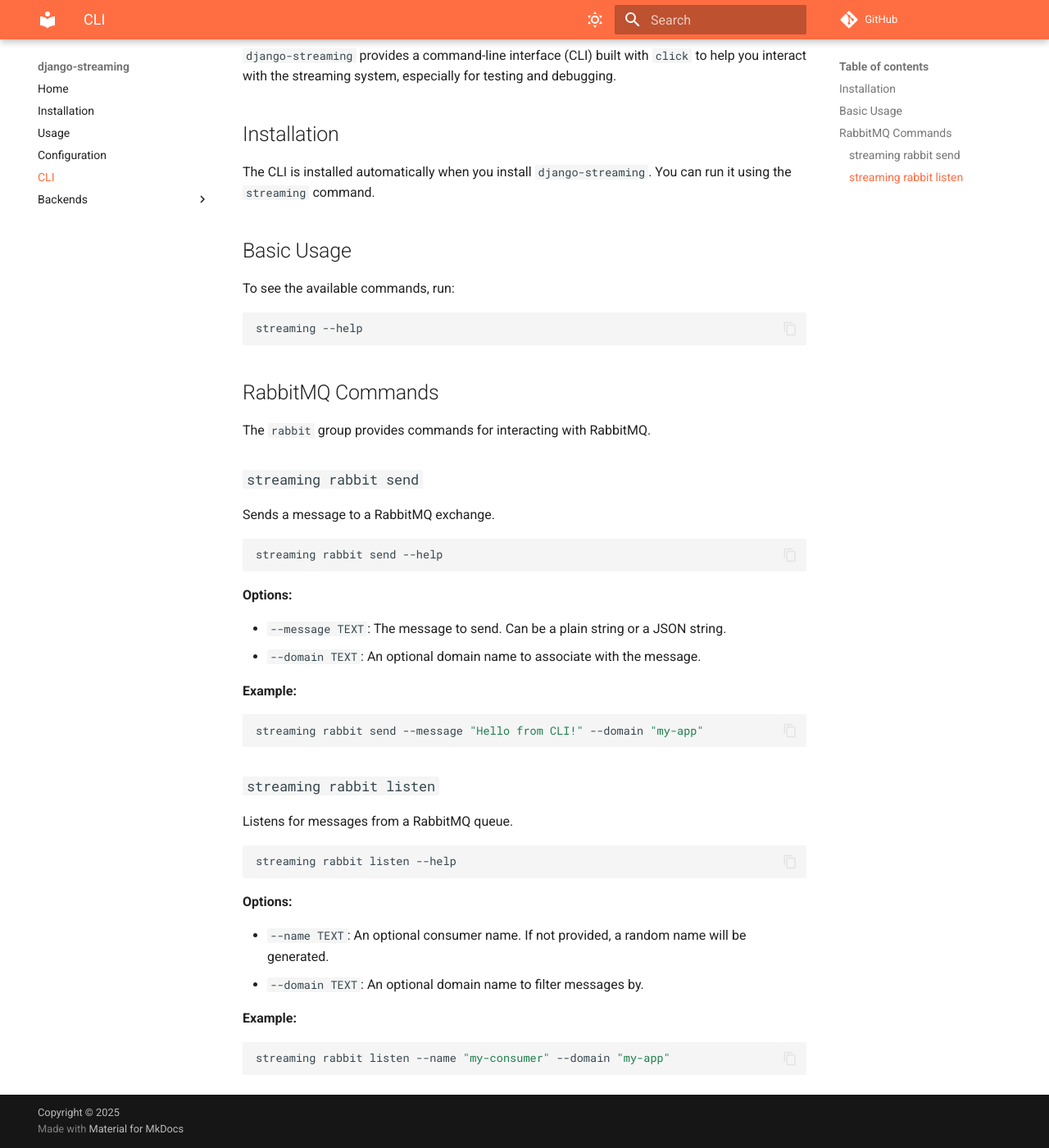
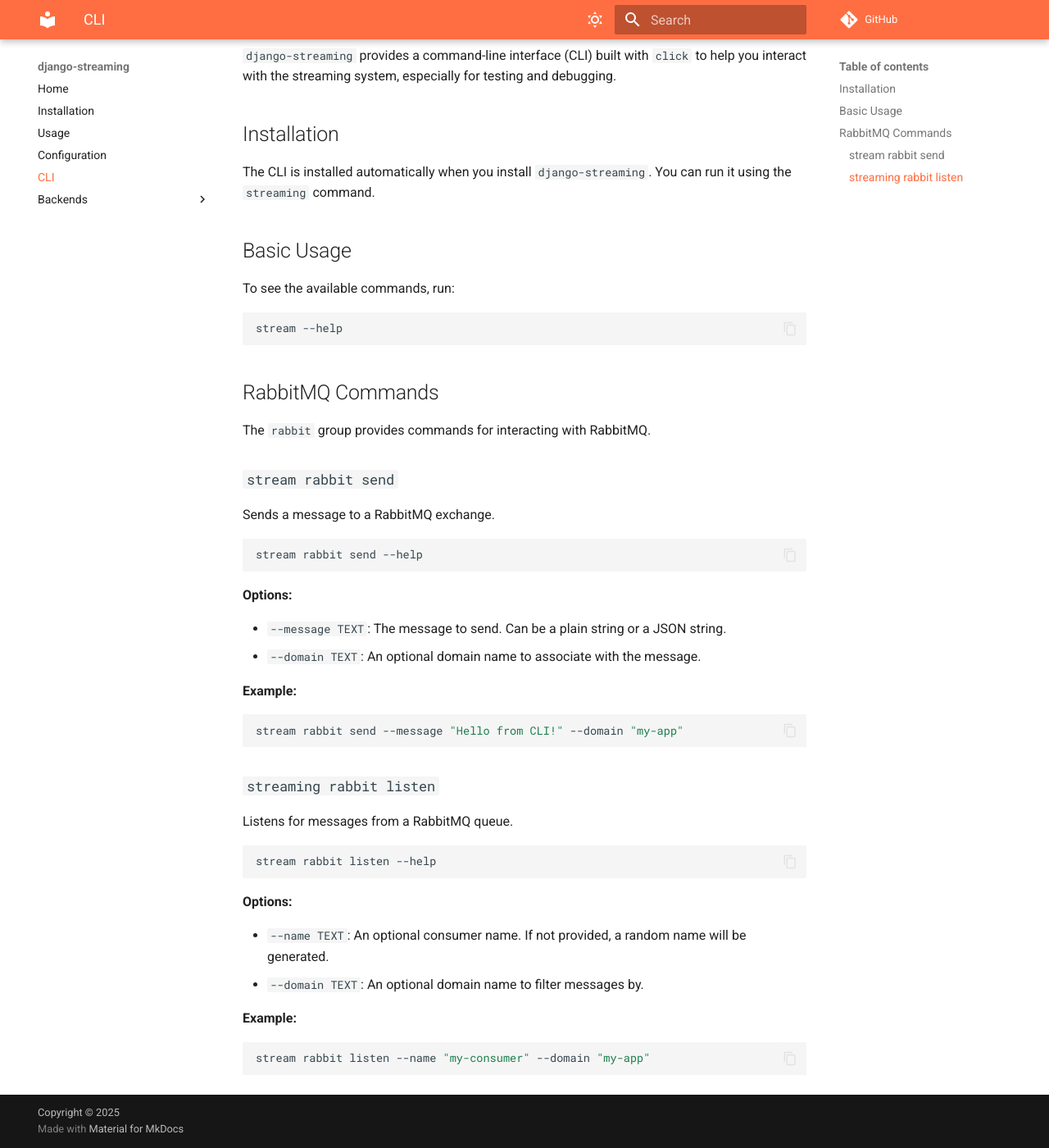
Before and after one commit to unicef/django-streaming, an MkDocs documentation site: the page built from docs/src/cli.md, in a window 1280 px wide and 1400 px high, scrolled down 125 px. Shown: the whole window at 82% size. Built offline with MkDocs 1.6.1 and Material for MkDocs 9.7.7, drawn with Linux system fonts in a browser that asks for light colours; comment, search, counter and statistics services are not loaded.

Commit message:
updates cli documentation

````diff
--- a/docs/src/cli.md
+++ b/docs/src/cli.md
@@ -11,19 +11,19 @@
 To see the available commands, run:
 
 ```bash
-streaming --help
+stream --help
 ```
 
 ## RabbitMQ Commands
 
 The `rabbit` group provides commands for interacting with RabbitMQ.
 
-### `streaming rabbit send`
+### `stream rabbit send`
 
 Sends a message to a RabbitMQ exchange.
 
 ```bash
-streaming rabbit send --help
+stream rabbit send --help
 ```
 
 **Options:**
@@ -34,7 +34,7 @@
 **Example:**
 
 ```bash
-streaming rabbit send --message "Hello from CLI!" --domain "my-app"
+stream rabbit send --message "Hello from CLI!" --domain "my-app"
 ```
 
 ### `streaming rabbit listen`
@@ -42,7 +42,7 @@
 Listens for messages from a RabbitMQ queue.
 
 ```bash
-streaming rabbit listen --help
+stream rabbit listen --help
 ```
 
 **Options:**
@@ -53,5 +53,5 @@
 **Example:**
 
 ```bash
-streaming rabbit listen --name "my-consumer" --domain "my-app"
+stream rabbit listen --name "my-consumer" --domain "my-app"
 ```
````
